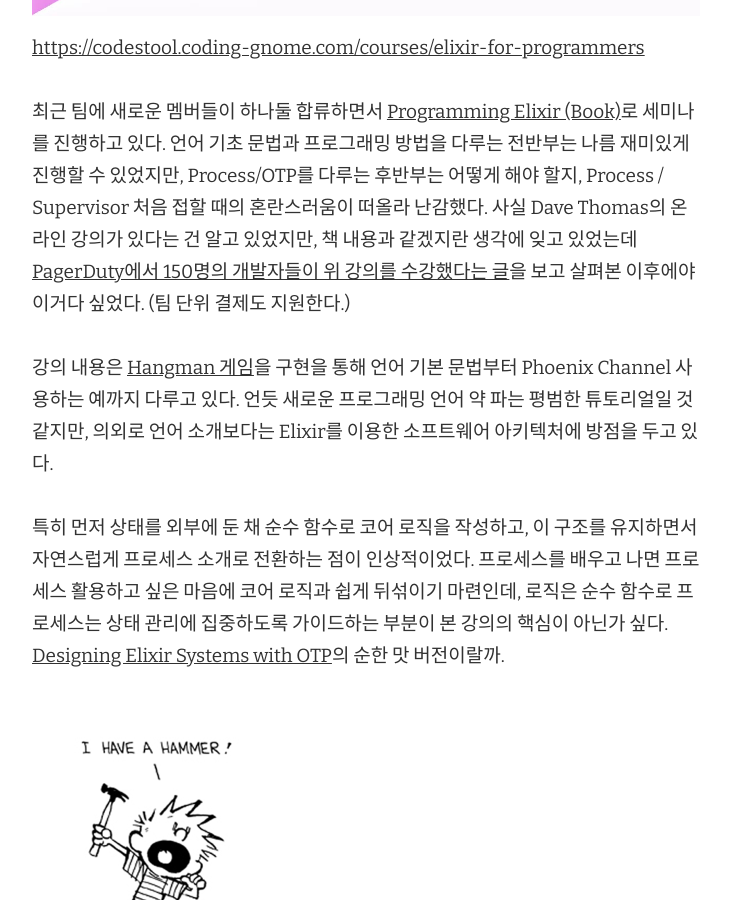
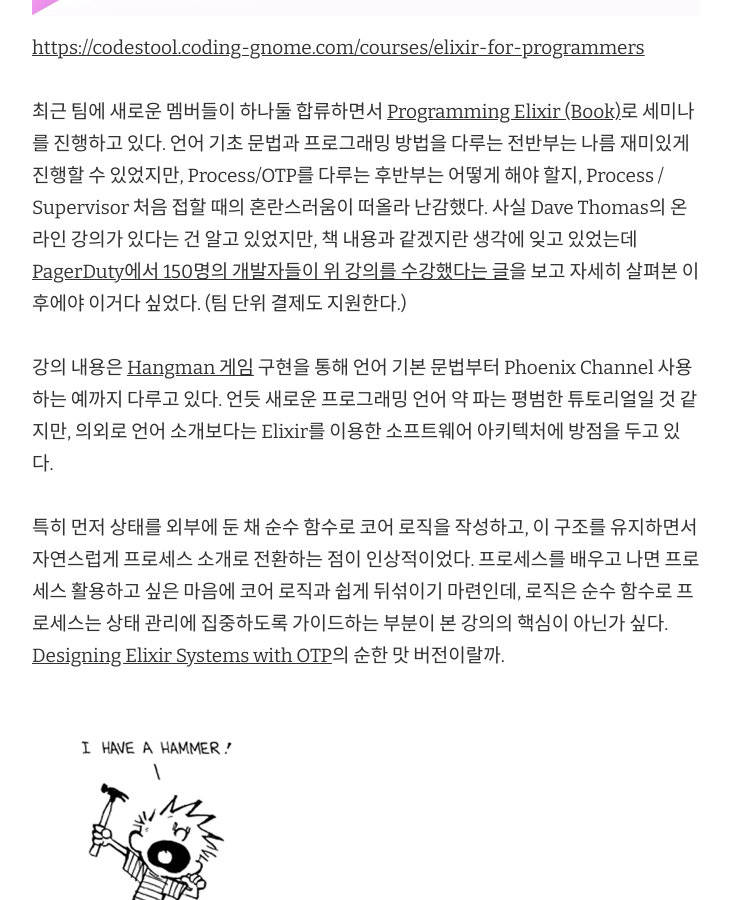
Before and after one commit to ragiragi/ragiragi.github.io, a Jekyll site: the page built from _posts/2019-12-21-elixir-for-programmers.md, in a window 1280 px wide and 900 px high, scrolled down 560 px. Shown: the whole window, without its empty margins (274-1004 px from the left). Built offline with Jekyll 4.4.1, drawn with Linux system fonts in a browser that asks for light colours.

Commit message:
fix errata in 'elixir for programmer'

```diff
--- a/_posts/2019-12-21-elixir-for-programmers.md
+++ b/_posts/2019-12-21-elixir-for-programmers.md
@@ -7,9 +7,9 @@
 
 [https://codestool.coding-gnome.com/courses/elixir-for-programmers](https://codestool.coding-gnome.com/courses/elixir-for-programmers)
 
-최근 팀에 새로운 멤버들이 하나둘 합류하면서 [Programming Elixir (Book)](https://pragprog.com/book/elixir16/programming-elixir-1-6)로 세미나를 진행하고 있다. 언어 기초 문법과 프로그래밍 방법을 다루는 전반부는 나름 재미있게 진행할 수 있었지만, Process/OTP를 다루는 후반부는 어떻게 해야 할지, Process / Supervisor 처음 접할 때의 혼란스러움이 떠올라 난감했다. 사실 Dave Thomas의 온라인 강의가 있다는 건 알고 있었지만, 책 내용과 같겠지란 생각에 잊고 있었는데 [PagerDuty에서 150명의 개발자들이 위 강의를 수강했다는 글](http://evrl.com/programming/elixir/2019/09/24/erlang-for-elixir.html)을 보고 살펴본 이후에야 이거다 싶었다. (팀 단위 결제도 지원한다.)
+최근 팀에 새로운 멤버들이 하나둘 합류하면서 [Programming Elixir (Book)](https://pragprog.com/book/elixir16/programming-elixir-1-6)로 세미나를 진행하고 있다. 언어 기초 문법과 프로그래밍 방법을 다루는 전반부는 나름 재미있게 진행할 수 있었지만, Process/OTP를 다루는 후반부는 어떻게 해야 할지, Process / Supervisor 처음 접할 때의 혼란스러움이 떠올라 난감했다. 사실 Dave Thomas의 온라인 강의가 있다는 건 알고 있었지만, 책 내용과 같겠지란 생각에 잊고 있었는데 [PagerDuty에서 150명의 개발자들이 위 강의를 수강했다는 글](http://evrl.com/programming/elixir/2019/09/24/erlang-for-elixir.html)을 보고 자세히 살펴본 이후에야 이거다 싶었다. (팀 단위 결제도 지원한다.)
 
-강의 내용은 [Hangman 게임](https://en.wikipedia.org/wiki/Hangman_(game))을 구현을 통해 언어 기본 문법부터 Phoenix Channel 사용하는 예까지 다루고 있다. 언듯 새로운 프로그래밍 언어 약 파는 평범한 튜토리얼일 것 같지만, 의외로 언어 소개보다는 Elixir를 이용한 소프트웨어 아키텍처에 방점을 두고 있다.
+강의 내용은 [Hangman 게임](https://en.wikipedia.org/wiki/Hangman_(game)) 구현을 통해 언어 기본 문법부터 Phoenix Channel 사용하는 예까지 다루고 있다. 언듯 새로운 프로그래밍 언어 약 파는 평범한 튜토리얼일 것 같지만, 의외로 언어 소개보다는 Elixir를 이용한 소프트웨어 아키텍처에 방점을 두고 있다.
 
 특히 먼저 상태를 외부에 둔 채 순수 함수로 코어 로직을 작성하고, 이 구조를 유지하면서 자연스럽게 프로세스 소개로 전환하는 점이 인상적이었다. 프로세스를 배우고 나면 프로세스 활용하고 싶은 마음에 코어 로직과 쉽게 뒤섞이기 마련인데, 로직은 순수 함수로 프로세스는 상태 관리에 집중하도록 가이드하는 부분이 본 강의의 핵심이 아닌가 싶다. [Designing Elixir Systems with OTP](https://pragprog.com/book/jgotp/designing-elixir-systems-with-otp)의 순한 맛 버전이랄까.
 
```
